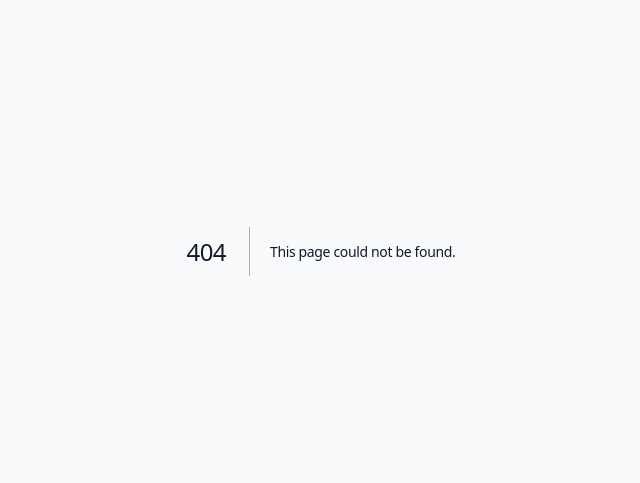
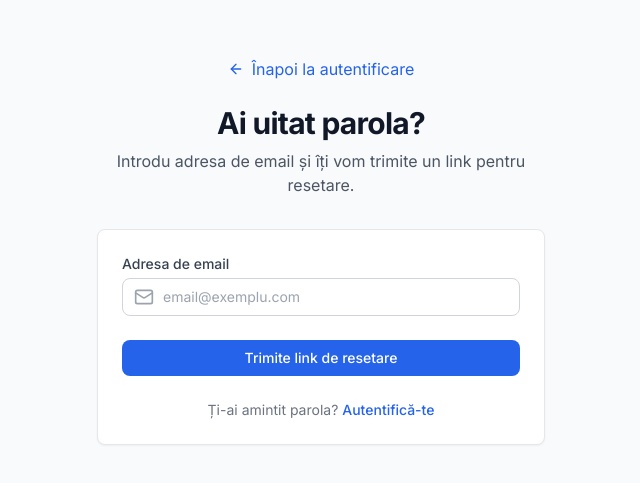
Before and after one commit to aledan2809/TeInformez, a Next.js app in the folder frontend/: page /forgot-password in a window 1280 px wide. Before the commit this address had no page. Shown: the part 149-632 px from the top of the page, without its empty margins (319-959 px from the left). Built offline with nearby package versions, Linux system fonts and the light colour scheme.

Commit message:
Add forgot password page
- Created /forgot-password page with email form
- Shows success message after submission
- Links back to login page
- Ready for backend integration in Phase C (email provider)

```diff
--- /dev/null
+++ b/frontend/src/app/forgot-password/page.tsx
@@ -0,0 +1,155 @@
+'use client';
+
+import { useState } from 'react';
+import Link from 'next/link';
+import { useForm } from 'react-hook-form';
+import { Mail, ArrowLeft, CheckCircle, Loader2 } from 'lucide-react';
+
+interface ForgotPasswordForm {
+  email: string;
+}
+
+export default function ForgotPasswordPage() {
+  const [isLoading, setIsLoading] = useState(false);
+  const [isSuccess, setIsSuccess] = useState(false);
+  const [error, setError] = useState('');
+
+  const {
+    register,
+    handleSubmit,
+    formState: { errors },
+  } = useForm<ForgotPasswordForm>();
+
+  const onSubmit = async (data: ForgotPasswordForm) => {
+    setIsLoading(true);
+    setError('');
+
+    try {
+      // For now, we'll simulate the request
+      // In Phase C, this will connect to WordPress password reset
+      await new Promise((resolve) => setTimeout(resolve, 1500));
+
+      // TODO: Implement actual password reset API call
+      // await api.requestPasswordReset(data.email);
+
+      setIsSuccess(true);
+    } catch (err: any) {
+      setError('A apărut o eroare. Te rugăm să încerci din nou.');
+    } finally {
+      setIsLoading(false);
+    }
+  };
+
+  if (isSuccess) {
+    return (
+      <div className="min-h-screen bg-gray-50 flex flex-col justify-center py-12 sm:px-6 lg:px-8">
+        <div className="sm:mx-auto sm:w-full sm:max-w-md">
+          <div className="flex justify-center">
+            <CheckCircle className="h-16 w-16 text-green-500" />
+          </div>
+          <h2 className="mt-6 text-center text-3xl font-bold text-gray-900">
+            Verifică-ți email-ul
+          </h2>
+          <p className="mt-4 text-center text-gray-600">
+            Dacă există un cont asociat cu această adresă de email,
+            vei primi un link pentru resetarea parolei.
+          </p>
+          <p className="mt-2 text-center text-sm text-gray-500">
+            Nu ai primit email-ul? Verifică și folder-ul Spam.
+          </p>
+          <div className="mt-8 text-center">
+            <Link
+              href="/login"
+              className="text-primary-600 hover:text-primary-700 font-medium"
+            >
+              ← Înapoi la autentificare
+            </Link>
+          </div>
+        </div>
+      </div>
+    );
+  }
+
+  return (
+    <div className="min-h-screen bg-gray-50 flex flex-col justify-center py-12 sm:px-6 lg:px-8">
+      <div className="sm:mx-auto sm:w-full sm:max-w-md">
+        <Link
+          href="/login"
+          className="flex items-center justify-center text-primary-600 hover:text-primary-700 mb-6"
+        >
+          <ArrowLeft className="h-4 w-4 mr-2" />
+          Înapoi la autentificare
+        </Link>
+
+        <h2 className="text-center text-3xl font-bold text-gray-900">
+          Ai uitat parola?
+        </h2>
+        <p className="mt-2 text-center text-gray-600">
+          Introdu adresa de email și îți vom trimite un link pentru resetare.
+        </p>
+      </div>
+
+      <div className="mt-8 sm:mx-auto sm:w-full sm:max-w-md">
+        <div className="card">
+          {error && (
+            <div className="mb-6 p-4 bg-red-50 border border-red-200 rounded-lg text-red-800 text-sm">
+              {error}
+            </div>
+          )}
+
+          <form onSubmit={handleSubmit(onSubmit)} className="space-y-6">
+            <div>
+              <label htmlFor="email" className="label">
+                Adresa de email
+              </label>
+              <div className="relative">
+                <div className="absolute inset-y-0 left-0 pl-3 flex items-center pointer-events-none">
+                  <Mail className="h-5 w-5 text-gray-400" />
+                </div>
+                <input
+                  id="email"
+                  type="email"
+                  autoComplete="email"
+                  className={`input pl-10 ${errors.email ? 'border-red-500' : ''}`}
+                  placeholder="email@exemplu.com"
+                  {...register('email', {
+                    required: 'Email-ul este obligatoriu',
+                    pattern: {
+                      value: /^[A-Z0-9._%+-]+@[A-Z0-9.-]+\.[A-Z]{2,}$/i,
+                      message: 'Adresă de email invalidă',
+                    },
+                  })}
+                />
+              </div>
+              {errors.email && (
+                <p className="mt-1 text-sm text-red-600">{errors.email.message}</p>
+              )}
+            </div>
+
+            <button
+              type="submit"
+              disabled={isLoading}
+              className="btn-primary w-full justify-center"
+            >
+              {isLoading ? (
+                <>
+                  <Loader2 className="h-4 w-4 mr-2 animate-spin" />
+                  Se trimite...
+                </>
+              ) : (
+                'Trimite link de resetare'
+              )}
+            </button>
+          </form>
+
+          <div className="mt-6 text-center text-sm text-gray-500">
+            Ți-ai amintit parola?{' '}
+            <Link href="/login" className="text-primary-600 hover:text-primary-700 font-medium">
+              Autentifică-te
+            </Link>
+          </div>
+        </div>
+      </div>
+    </div>
+  );
+}
```
